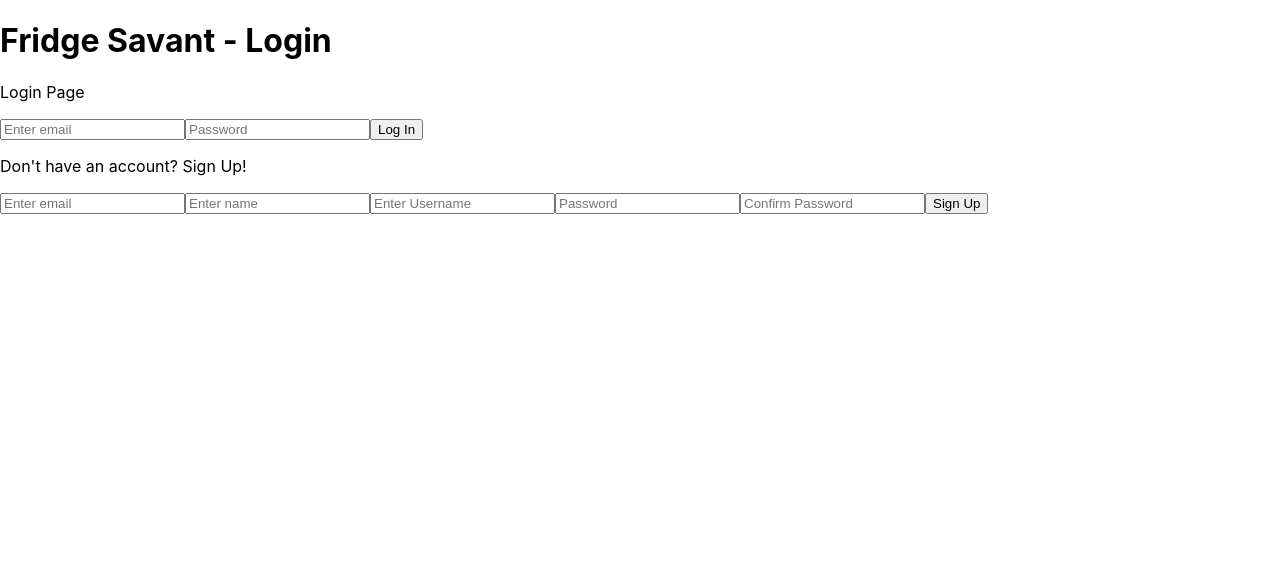
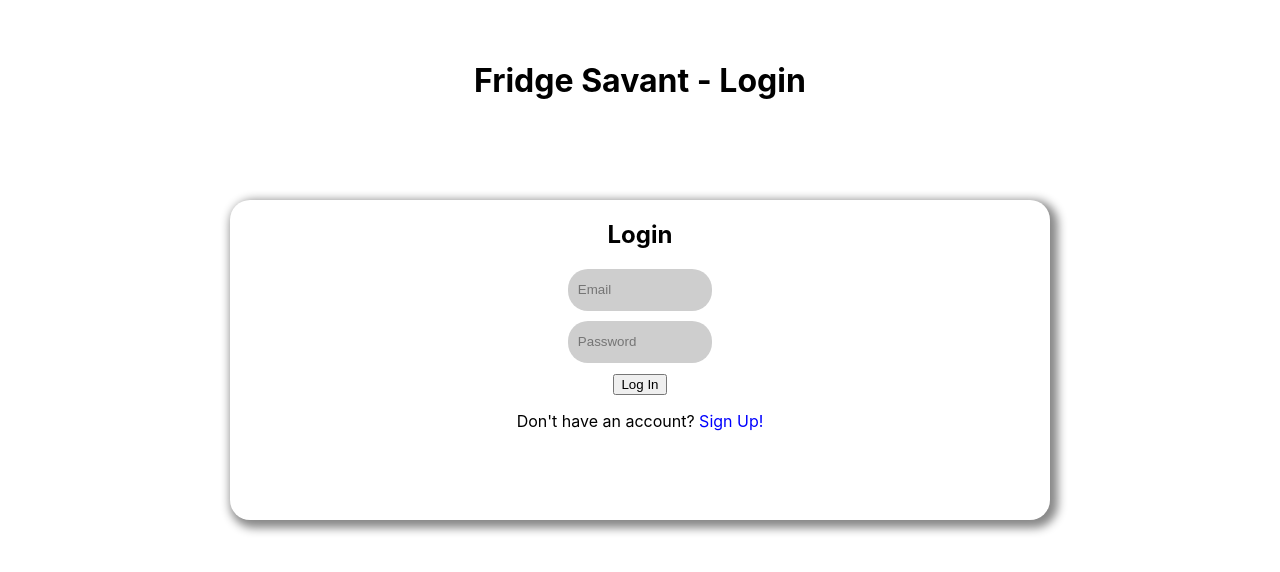
Before and after one commit to fwill22/fridge-savant-client, a React (Create React App) app: page /login in a window 1280 px wide. Shown: the top 572 px of the page. Built offline with nearby package versions, Linux system fonts and the light colour scheme.

Commit message:
Added CSS grid to login page, basic styling for log in box

```diff
--- a/src/App.css
+++ b/src/App.css
@@ -1,38 +1,3 @@
 .App {
   text-align: center;
 }
-
-.App-logo {
-  height: 40vmin;
-  pointer-events: none;
-}
-
-@media (prefers-reduced-motion: no-preference) {
-  .App-logo {
-    animation: App-logo-spin infinite 20s linear;
-  }
-}
-
-.App-header {
-  background-color: #282c34;
-  min-height: 100vh;
-  display: flex;
-  flex-direction: column;
-  align-items: center;
-  justify-content: center;
-  font-size: calc(10px + 2vmin);
-  color: white;
-}
-
-.App-link {
-  color: #61dafb;
-}
-
-@keyframes App-logo-spin {
-  from {
-    transform: rotate(0deg);
-  }
-  to {
-    transform: rotate(360deg);
-  }
-}
--- a/src/App.js
+++ b/src/App.js
@@ -1,5 +1,6 @@
 import React from 'react';
 import Webpages from './webpages';
+import './App.css';
 
 function App() {
 
--- a/src/components/logInForm/index.css
+++ b/src/components/logInForm/index.css
@@ -0,0 +1,93 @@
+.loginForm {
+  border-style: none;
+  width: 80%;
+  height: 80%;
+  min-width: 300px;
+  min-height: 300px;
+  position: relative;
+  place-items: center;
+  left: 10%;
+  background-color: white;
+  border-radius: 20px;
+  box-shadow: 4px 4px 10px 4px #888888;
+}
+
+.loginTitle {
+  margin-top: 20px;
+}
+
+.form-input {
+  margin-bottom: 10px;
+  width: 70%;
+  height: 40px;
+  border-radius: 20px;
+  border-style: hidden;
+  border-color: white;
+  background-color: rgb(206, 206, 206);
+  padding-left: 10px;
+}
+
+#loginButton {
+
+}
+
+.signUpLink {
+  color: blue;
+  /* hover over to change pointer to hand */
+}
+
+/* /* ACEBOOK COPY */
+
+
+/* .signupBox {
+  border-style: none;
+  width: 800px;
+  height: 500px;
+  position: relative;
+  background-color: white;
+  border-radius: 20px;
+  margin-top: 13%;
+  margin-bottom: 5%;
+  padding: 10px;
+  box-shadow: 4px 4px 10px 4px #888888;
+}
+
+.signupLeft{
+position: absolute;
+left: 30px;
+width: 60%;
+margin-top: 20px;
+}
+
+.signupRight{
+position: absolute;
+right: 30px;
+width: 30%;
+text-align: center;
+margin-top: 90px;
+}
+
+.signupEntry{
+margin-bottom: 5px;
+}
+
+.signupButton{
+background-color: #1778f2;
+}
+
+#signupTitle{
+margin-left: 30px;
+margin-top: 50px;
+}
+
+
+.right-col{
+  padding: 0%;
+}
+
+
+
+
+
+
+  */
--- a/src/components/logInForm/index.js
+++ b/src/components/logInForm/index.js
@@ -1,17 +1,17 @@
 import React, { useState } from 'react';
 import './index.css';
 
-const LogInForm = ({ handleSignUpClick }) => {
+const LoginForm = ({ handleSignUpClick }) => {
   const [logInDetails, setLogInDetails] = useState({
     email : "",
     password : ""
   })
 
   const handleChange = (event) => {
-    const {id, value} = event.target
+    const {name, value} = event.target
     setLogInDetails(prevState => ({
       ...prevState,
-      [id] : value
+      [name] : value
     }))
   }
 
@@ -23,26 +23,33 @@ const LogInForm = ({ handleSignUpClick }) => {
 
 
   return (
-    <div className='logInForm'>
+    <div className='loginForm login-form'>
+      <h2 className='loginTitle'>Login</h2>
       <input type="email"
-             id="email"
-             placeholder="Enter email"
+             className="form-input"
+             id="loginEmail"
+             name="email"
+             placeholder="Email"
              value={logInDetails.email}
              onChange={handleChange} />
+      <br/>
       <input type='password'
-             id = 'password'
+             className="form-input"
+             id = 'loginPassword'
+             name='password'
              placeholder='Password'
              value={logInDetails.password}
              onChange={handleChange} />
-      <button type='submit'
+      <br/>
+      <button type='submit' id='loginButton'
               onClick={handleSubmitClick} >
         Log In
       </button>
       <p>
-        Don't have an account? <a onClick={handleSignUpClick}>Sign Up!</a>
+        Don't have an account? <a className='signUpLink' onClick={handleSignUpClick}>Sign Up!</a>
       </p>
     </div>
   )
 }
 
-export default LogInForm
+export default LoginForm
--- a/src/components/signUpForm/index.js
+++ b/src/components/signUpForm/index.js
@@ -55,27 +55,32 @@ const SignUpForm = () => {
   return (
     <div className='logInForm'>
       <input type="email"
-             id="email"
+             className="form-input"
+             id="signUpEmail"
              placeholder="Enter email"
              value={signUpDetails.email}
              onChange={handleChange} />
       <input type="text"
-             id="name"
+             className="form-input"
+             id="signUpName"
              placeholder="Enter name"
              value={signUpDetails.name}
              onChange={handleChange} />
       <input type="text"
-             id="username"
+             className="form-input"
+             id="signUpUsername"
              placeholder="Enter Username"
              value={signUpDetails.username}
              onChange={handleChange} />
       <input type='password'
-             id = 'password'
+             className="form-input"
+             id = 'signUpPassword'
              placeholder='Password'
              value={signUpDetails.password}
              onChange={handleChange} />
       <input type='password'
-             id = 'confirmPassword'
+             className="form-input"
+             id = 'signUpConfirmPassword'
              placeholder='Confirm Password'
              value={signUpDetails.confirmPassword}
              onChange={handleChange} />
--- /dev/null
+++ b/src/webpages/login.css
@@ -0,0 +1,21 @@
+.login-container {
+  display: grid;
+  align-items: center;
+  height: 100vh;
+  width: 100vw;
+  grid-template-columns: 10% Auto 10%;
+  grid-template-rows: 20% 50% auto;
+  grid-template-areas:
+    "header header header"
+    ". formArea ."
+    ". . ."
+  ;
+}
+
+.login-header {
+  grid-area: header;
+}
+
+.login-form {
+  grid-area: formArea;
+}
--- a/src/webpages/login.js
+++ b/src/webpages/login.js
@@ -1,6 +1,7 @@
 import React from 'react'
-import LogInForm from '../components/logInForm'
+import LoginForm from '../components/loginForm'
 import SignUpForm from '../components/signUpForm'
+import './login.css'
 
 const Login = () => {
 
@@ -10,11 +11,10 @@ const Login = () => {
   }
 
   return (
-    <div>
-      <h1>Fridge Savant - Login</h1>
-      <p>Login Page</p>
-      <LogInForm handleSignUpClick={handleSignUpClick} />
-      <SignUpForm />
+    <div className='login-container'>
+      <h1 className='login-header'>Fridge Savant - Login</h1>
+      <LoginForm handleSignUpClick={handleSignUpClick} />
+      {/* <SignUpForm /> */}
     </div>
   )
 }
```
